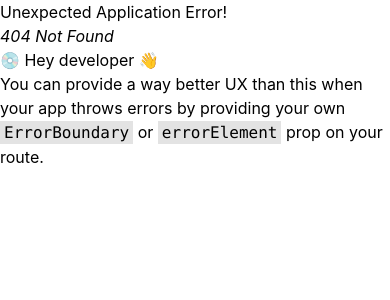
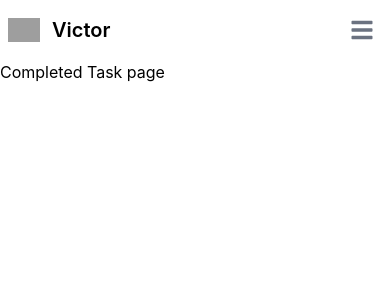
Before and after one commit to Durjoy-dcp/victor, a React (Create React App) app: page /completedtask in a window 390 px wide. Before the commit this address had no page. Shown: the top 300 px of the page. Built offline with nearby package versions, Linux system fonts and the light colour scheme; grey boxes are pictures that could not be loaded.

Commit message:
routing and nav responsive

```diff
--- a/public/index.html
+++ b/public/index.html
@@ -10,6 +10,10 @@
       content="Web site created using create-react-app"
     />
     <link rel="apple-touch-icon" href="%PUBLIC_URL%/logo192.png" />
+    <link
+      rel="stylesheet"
+      href="https://unpkg.com/flowbite@1.5.1/dist/flowbite.min.css"
+    />
     <!--
       manifest.json provides metadata used when your web app is installed on a
       user's mobile device or desktop. See https://developers.google.com/web/fundamentals/web-app-manifest/
@@ -39,5 +43,6 @@
       To begin the development, run `npm start` or `yarn start`.
       To create a production bundle, use `npm run build` or `yarn build`.
     -->
+    <script src="https://unpkg.com/flowbite@1.5.1/dist/flowbite.js"></script>
   </body>
 </html>
--- a/src/Components/AddTask/AddTask.tsx
+++ b/src/Components/AddTask/AddTask.tsx
@@ -1,7 +1,11 @@
 import React from "react";
 
 const AddTask: React.FC = () => {
-  return <div></div>;
+  return (
+    <div>
+      <h1>Add task page </h1>
+    </div>
+  );
 };
 
 export default AddTask;
--- a/src/Components/CompletedTask/CompletedTask.tsx
+++ b/src/Components/CompletedTask/CompletedTask.tsx
@@ -1,7 +1,11 @@
 import React from "react";
 
 const CompletedTask: React.FC = () => {
-  return <div></div>;
+  return (
+    <div>
+      <h1>Completed Task page </h1>
+    </div>
+  );
 };
 
 export default CompletedTask;
--- a/src/Components/MyTask/MyTask.tsx
+++ b/src/Components/MyTask/MyTask.tsx
@@ -1,7 +1,11 @@
 import React from "react";
 
 const MyTask: React.FC = () => {
-  return <div></div>;
+  return (
+    <div>
+      <h1>My task page </h1>
+    </div>
+  );
 };
 
 export default MyTask;
--- a/src/Components/NavHeader/NavHeader.tsx
+++ b/src/Components/NavHeader/NavHeader.tsx
@@ -1,7 +1,46 @@
+import { Navbar } from "flowbite-react";
 import React from "react";
+import { Link } from "react-router-dom";
 
 const NavHeader: React.FC = () => {
-  return <div></div>;
+  return (
+    <div>
+      {/* <img
+              src="https://i.ibb.co/N9FpBb8/2129902a6b939c745ff7b78166bcec5f-removebg-preview.png"
+              className="h-6 mr-3 sm:h-10"
+              alt="Flowbite Logo"
+            />
+            <span className="self-center text-xl font-semibold whitespace-nowrap dark:text-white">
+              Victor
+            </span> */}
+      <div className="container mx-auto">
+        <Navbar fluid={true} rounded={true}>
+          <Navbar.Brand href="https://flowbite.com/">
+            <img
+              src="https://i.ibb.co/N9FpBb8/2129902a6b939c745ff7b78166bcec5f-removebg-preview.png"
+              className="mr-3 h-6 sm:h-9"
+              alt="Flowbite Logo"
+            />
+            <span className="self-center whitespace-nowrap text-xl font-semibold dark:text-white">
+              Victor
+            </span>
+          </Navbar.Brand>
+          <Navbar.Toggle />
+          <Navbar.Collapse>
+            <Navbar.Link>
+              <Link to="/addtask">Add task</Link>
+            </Navbar.Link>
+            <Navbar.Link>
+              <Link to="/mytask">My task</Link>
+            </Navbar.Link>
+            <Navbar.Link>
+              <Link to="/completedtask">Completed Task</Link>
+            </Navbar.Link>
+          </Navbar.Collapse>
+        </Navbar>
+      </div>
+    </div>
+  );
 };
 
 export default NavHeader;
--- a/src/Layout/Main.tsx
+++ b/src/Layout/Main.tsx
@@ -1,9 +1,12 @@
 import React from "react";
+import { Outlet } from "react-router-dom";
+import NavHeader from "../Components/NavHeader/NavHeader";
 
 const Main: React.FC = () => {
   return (
     <div>
-      <h1>This is the page </h1>
+      <NavHeader></NavHeader>
+      <Outlet></Outlet>
     </div>
   );
 };
```
Also changed, not shown: src/App.tsx (+17 -0 lines).
